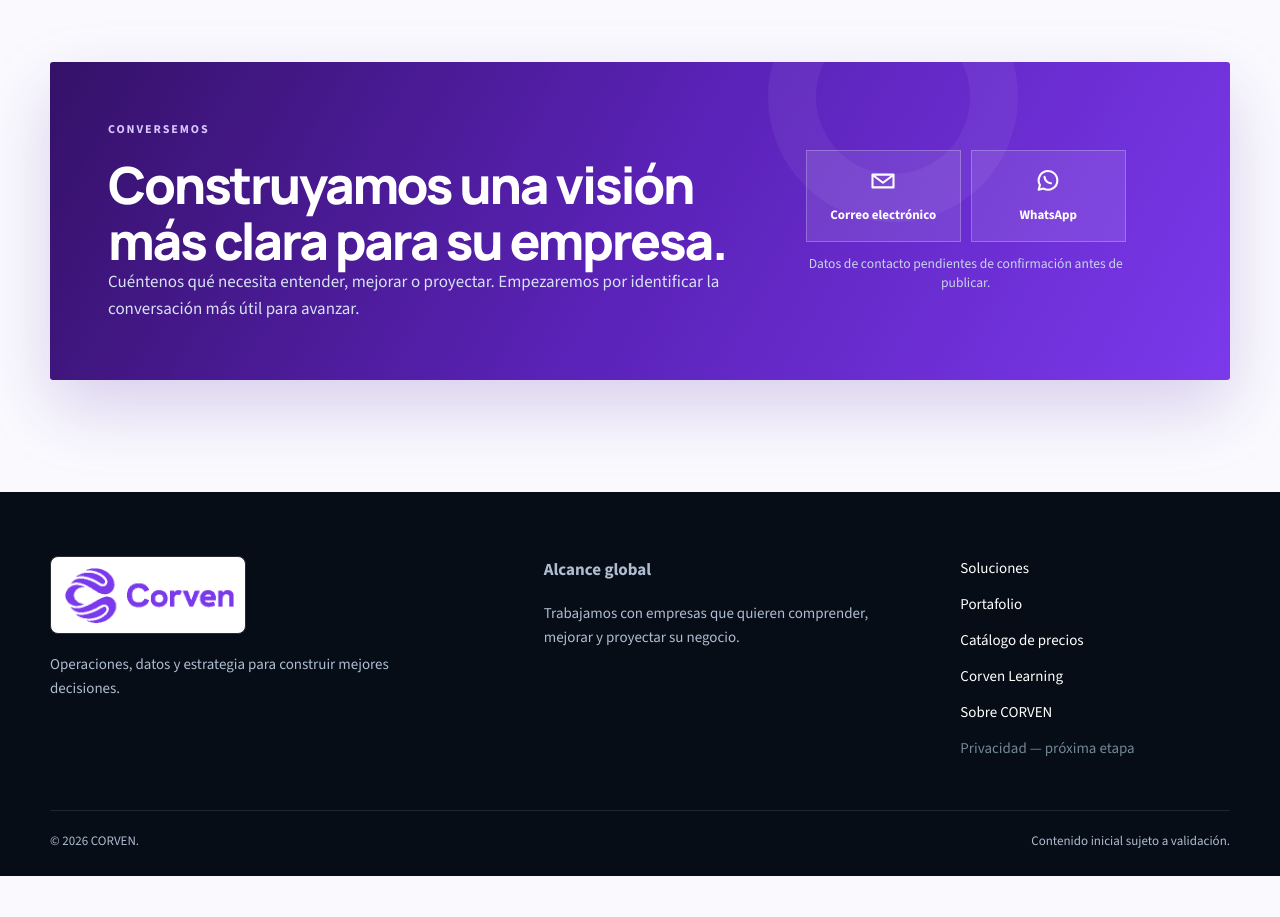
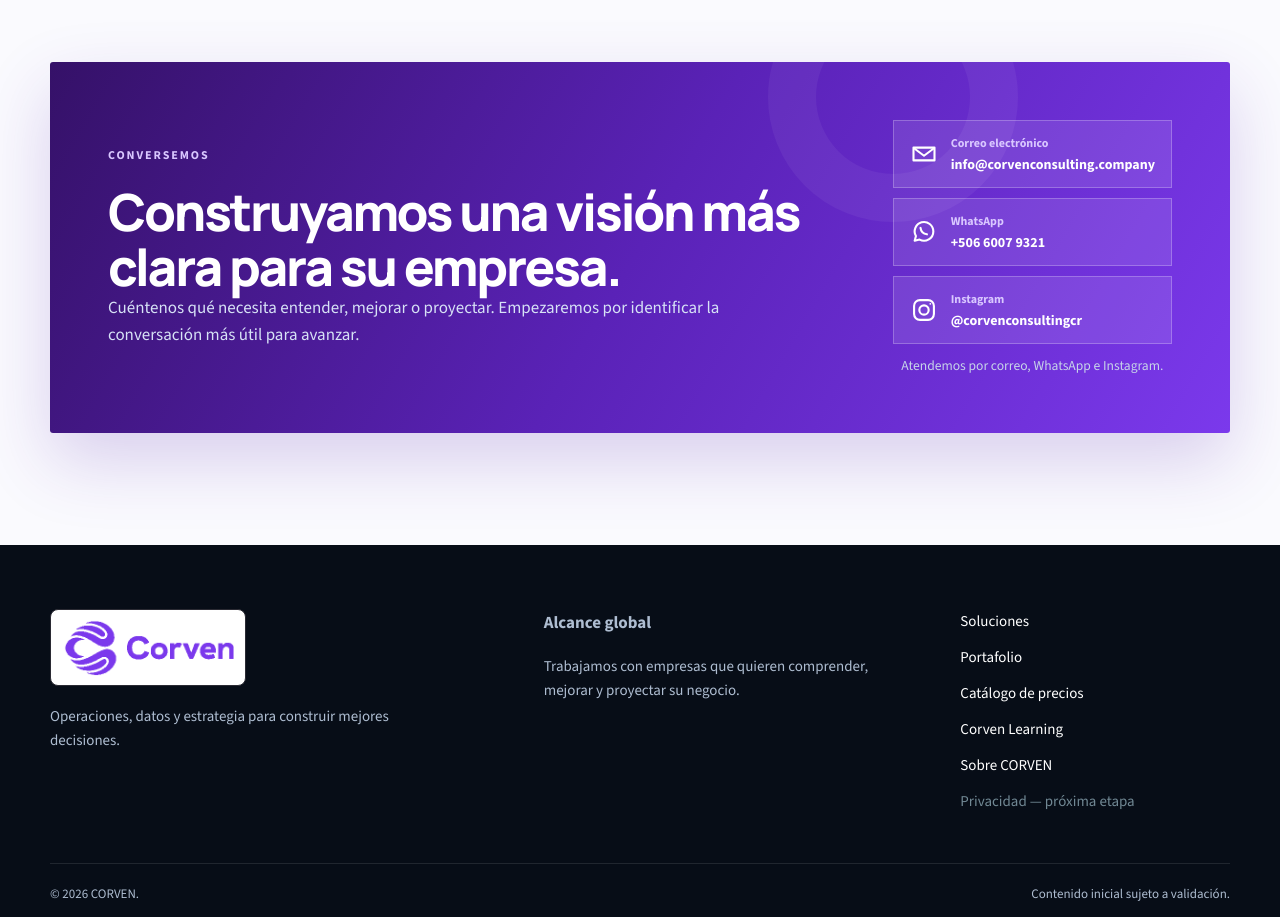
Before and after one commit to macm2811-blip/CorvenWebsite, a Next.js app: page / in a window 1280 px wide. Shown: the part 6900-7817 px from the top of the page. Before the commit the page ends 7776 px from the top, so only its background shows below. Built offline with nearby package versions, Linux system fonts and the light colour scheme; no server answers.

Commit message:
Publish CORVEN contact channels

```diff
--- a/src/app/globals.css
+++ b/src/app/globals.css
@@ -284,9 +284,13 @@ button, input, textarea, select { font: inherit; }
 .contact-card .button-primary:hover { background: #f0eaff; }
 .contact-card h2 { position: relative; z-index: 1; max-width: 750px; color: white; }
 .contact-card p:not(.eyebrow) { position: relative; z-index: 1; max-width: 700px; margin-bottom: 0; color: #d7e2f6; }
-.contact-actions { width: min(100%, 320px); display: grid; gap: 12px; }
-.contact-methods { display: grid; grid-template-columns: 1fr 1fr; gap: 10px; }
-.contact-method { min-height: 92px; display: grid; place-items: center; gap: 7px; padding: 14px 10px; border: 1px solid rgba(255,255,255,.24); background: rgba(255,255,255,.1); color: white; font-size: 13px; font-weight: 800; text-align: center; }
+.contact-actions { width: min(100%, 430px); display: grid; gap: 12px; }
+.contact-methods { display: grid; grid-template-columns: 1fr; gap: 10px; }
+.contact-method { min-height: 68px; display: flex; align-items: center; gap: 13px; padding: 12px 16px; border: 1px solid rgba(255,255,255,.24); background: rgba(255,255,255,.1); color: white; text-align: left; text-decoration: none; transition: background .2s ease, border-color .2s ease, transform .2s ease; }
+.contact-method:hover, .contact-method:focus-visible { border-color: rgba(255,255,255,.6); background: rgba(255,255,255,.18); transform: translateY(-2px); }
+.contact-method-copy { min-width: 0; display: grid; gap: 2px; }
+.contact-method-copy > span { color: #d9c7ff; font-size: 12px; font-weight: 700; }
+.contact-method-copy strong { overflow-wrap: anywhere; font-size: 14px; line-height: 1.3; }
 .contact-method svg { width: 28px; height: 28px; fill: none; stroke: currentColor; stroke-width: 1.8; stroke-linecap: round; stroke-linejoin: round; }
 .contact-actions { position: relative; z-index: 1; }
 .contact-actions small { color: #c7d4e8; line-height: 1.4; text-align: center; }
--- a/src/components/home-page.tsx
+++ b/src/components/home-page.tsx
@@ -88,7 +88,19 @@ const content = {
         ["Evolución", "Buscamos mejoras que fortalezcan el presente y preparen a la empresa para el futuro."],
       ],
     },
-    contact: { eyebrow: "Conversemos", title: "Construyamos una visión más clara para su empresa.", text: "Cuéntenos qué necesita entender, mejorar o proyectar. Empezaremos por identificar la conversación más útil para avanzar.", email: "Correo electrónico", whatsapp: "WhatsApp", pending: "Datos de contacto pendientes de confirmación antes de publicar." },
+    contact: {
+      eyebrow: "Conversemos",
+      title: "Construyamos una visión más clara para su empresa.",
+      text: "Cuéntenos qué necesita entender, mejorar o proyectar. Empezaremos por identificar la conversación más útil para avanzar.",
+      emailLabel: "Correo electrónico",
+      email: "info@corvenconsulting.company",
+      whatsappLabel: "WhatsApp",
+      whatsapp: "+506 6007 9321",
+      whatsappMessage: "Hola, quisiera conocer más sobre los servicios de CORVEN.",
+      instagramLabel: "Instagram",
+      instagram: "@corvenconsultingcr",
+      note: "Atendemos por correo, WhatsApp e Instagram.",
+    },
   },
   en: {
     ids: { home: "home", solutions: "solutions", portfolio: "portfolio", pricing: "pricing", diagnostic: "diagnostic", process: "how-we-work", about: "about-corven", contact: "contact" },
@@ -174,12 +186,25 @@ const content = {
         ["Evolution", "We pursue improvements that strengthen the present and prepare the company for the future."],
       ],
     },
-    contact: { eyebrow: "Let's talk", title: "Let's build a clearer vision for your company.", text: "Tell us what you need to understand, improve, or project. We will begin by identifying the most useful conversation to move forward.", email: "Email", whatsapp: "WhatsApp", pending: "Contact details pending confirmation before publication." },
+    contact: {
+      eyebrow: "Let's talk",
+      title: "Let's build a clearer vision for your company.",
+      text: "Tell us what you need to understand, improve, or project. We will begin by identifying the most useful conversation to move forward.",
+      emailLabel: "Email",
+      email: "info@corvenconsulting.company",
+      whatsappLabel: "WhatsApp",
+      whatsapp: "+506 6007 9321",
+      whatsappMessage: "Hello, I would like to learn more about CORVEN's services.",
+      instagramLabel: "Instagram",
+      instagram: "@corvenconsultingcr",
+      note: "Reach us by email, WhatsApp, or Instagram.",
+    },
   },
 } as const;
 
 export function HomePage({ locale }: { locale: Locale }) {
   const c = content[locale];
+  const whatsappHref = `https://wa.me/50660079321?text=${encodeURIComponent(c.contact.whatsappMessage)}`;
   return (
     <div className="site-shell" lang={locale}>
       <SiteHeader locale={locale} />
@@ -215,17 +240,21 @@ export function HomePage({ locale }: { locale: Locale }) {
         <section className="section section-snapshot" aria-labelledby={`snapshot-title-${locale}`}><div className="container snapshot-section-grid"><div className="snapshot-section-copy"><p className="eyebrow">{c.snapshot.eyebrow}</p><h2 id={`snapshot-title-${locale}`}>{c.snapshot.title}</h2><p>{c.snapshot.intro}</p></div><div className="snapshot-wrap" aria-label={c.snapshot.aria}><div className="snapshot-note"><span aria-hidden="true"></span> {c.snapshot.example}</div><article className="snapshot-card"><div className="snapshot-header"><div><p>{c.snapshot.cardTitle}</p><strong>{c.snapshot.cardStrong}</strong></div><span>{c.snapshot.timing}</span></div><div className="snapshot-body"><p className="snapshot-label">{c.snapshot.label}</p>{c.snapshot.priorities.map(([title, text], index) => <div className={`priority ${["priority-high", "priority-medium", "priority-low"][index]}`} key={title}><div><strong>{title}</strong><small>{text}</small></div></div>)}</div><div className="snapshot-footer">{c.snapshot.footer.map((item) => <span key={item}>{item}</span>)}</div></article></div></div></section>
         <section className="section section-process" id={c.ids.process}><div className="container"><div className="section-heading centered-heading"><p className="eyebrow">{c.process.eyebrow}</p><h2>{c.process.title}</h2><p>{c.process.intro}</p></div><ol className="process-grid process-grid-four">{c.process.items.map(([title, text]) => <li key={title}><h3>{title}</h3><p>{text}</p></li>)}</ol></div></section>
         <section className="section section-vision" id={c.ids.about}><div className="container"><div className="about-statement"><p className="eyebrow eyebrow-light">{c.vision.eyebrow}</p><h2>{c.vision.title}</h2><p>{c.vision.intro}</p></div><div className="purpose-grid"><article><p className="eyebrow">{c.vision.missionLabel}</p><h3>{c.vision.missionTitle}</h3><p>{c.vision.missionText}</p></article><article><p className="eyebrow">{c.vision.visionLabel}</p><h3>{c.vision.visionTitle}</h3><p>{c.vision.visionText}</p></article></div><div className="pillars-heading"><p className="eyebrow">{c.vision.pillarsTitle}</p><p>{c.vision.pillarsIntro}</p></div><div className="pillars-grid">{c.vision.pillars.map(([title, text]) => <article className="pillar-card" key={title}><h3>{title}</h3><p>{text}</p></article>)}</div></div></section>
-        <section className="section section-contact" id={c.ids.contact}><div className="container contact-card"><div><p className="eyebrow">{c.contact.eyebrow}</p><h2>{c.contact.title}</h2><p>{c.contact.text}</p></div><div className="contact-actions"><div className="contact-methods"><span className="contact-method" aria-disabled="true"><ContactIcon kind="email" />{c.contact.email}</span><span className="contact-method" aria-disabled="true"><ContactIcon kind="whatsapp" />{c.contact.whatsapp}</span></div><small>{c.contact.pending}</small></div></div></section>
+        <section className="section section-contact" id={c.ids.contact}><div className="container contact-card"><div><p className="eyebrow">{c.contact.eyebrow}</p><h2>{c.contact.title}</h2><p>{c.contact.text}</p></div><div className="contact-actions"><div className="contact-methods"><a className="contact-method" href={`mailto:${c.contact.email}`}><ContactIcon kind="email" /><span className="contact-method-copy"><span>{c.contact.emailLabel}</span><strong>{c.contact.email}</strong></span></a><a className="contact-method" href={whatsappHref} target="_blank" rel="noreferrer"><ContactIcon kind="whatsapp" /><span className="contact-method-copy"><span>{c.contact.whatsappLabel}</span><strong>{c.contact.whatsapp}</strong></span></a><a className="contact-method" href="https://www.instagram.com/corvenconsultingcr/" target="_blank" rel="noreferrer"><ContactIcon kind="instagram" /><span className="contact-method-copy"><span>{c.contact.instagramLabel}</span><strong>{c.contact.instagram}</strong></span></a></div><small>{c.contact.note}</small></div></div></section>
       </main>
       <SiteFooter locale={locale} />
     </div>
   );
 }
 
-function ContactIcon({ kind }: { kind: "email" | "whatsapp" }) {
+function ContactIcon({ kind }: { kind: "email" | "whatsapp" | "instagram" }) {
   if (kind === "email") {
     return <svg aria-hidden="true" viewBox="0 0 24 24"><path d="M3 6.5h18v11H3z"/><path d="m4 7.5 8 6 8-6"/></svg>;
   }
 
-  return <svg aria-hidden="true" viewBox="0 0 24 24"><path d="M20 11.5a8 8 0 0 1-11.8 7L4 19.5l1.1-4A8 8 0 1 1 20 11.5Z"/><path d="M9 8.5c.4 3.1 2.4 5.1 5.5 5.5"/></svg>;
+  if (kind === "whatsapp") {
+    return <svg aria-hidden="true" viewBox="0 0 24 24"><path d="M20 11.5a8 8 0 0 1-11.8 7L4 19.5l1.1-4A8 8 0 1 1 20 11.5Z"/><path d="M9 8.5c.4 3.1 2.4 5.1 5.5 5.5"/></svg>;
+  }
+
+  return <svg aria-hidden="true" viewBox="0 0 24 24"><rect x="3.5" y="3.5" width="17" height="17" rx="5"/><circle cx="12" cy="12" r="4"/><circle cx="17.4" cy="6.7" r=".8" fill="currentColor" stroke="none"/></svg>;
 }
```
